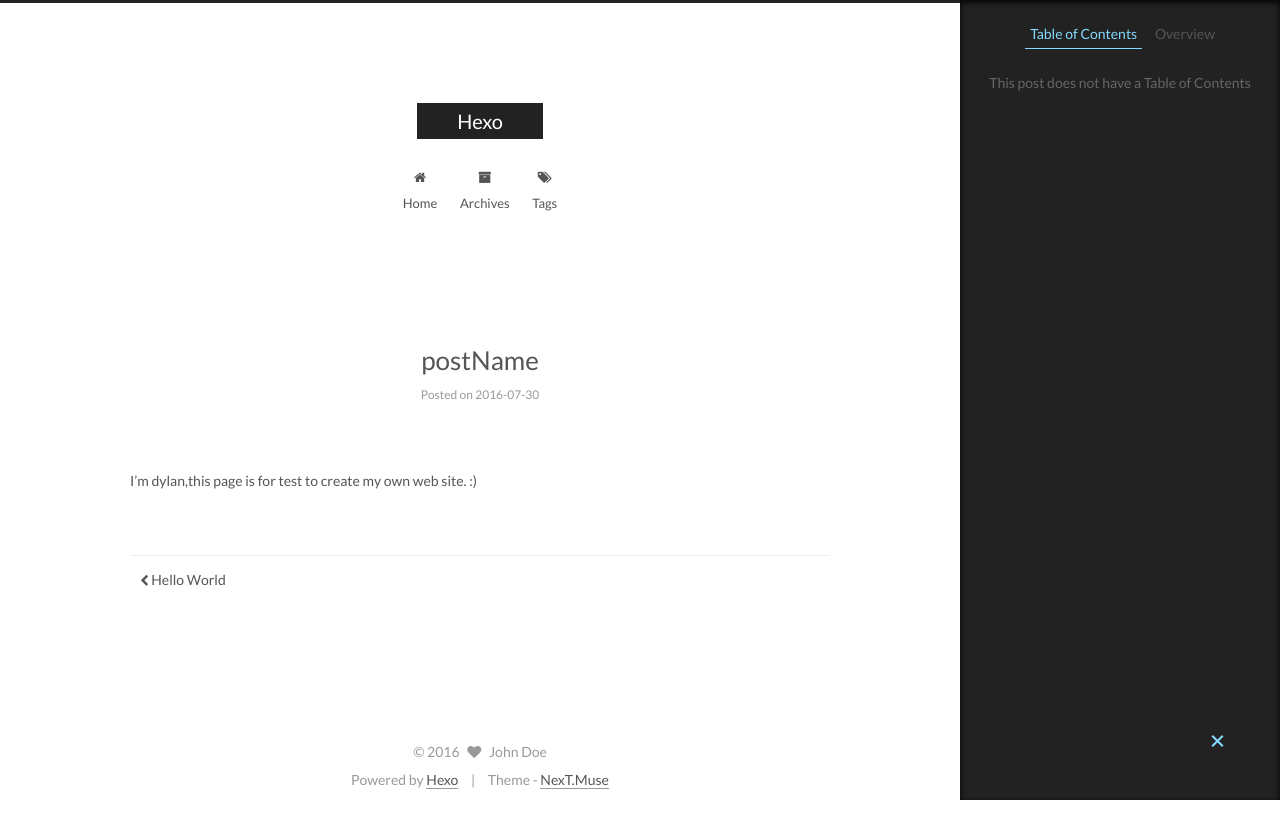
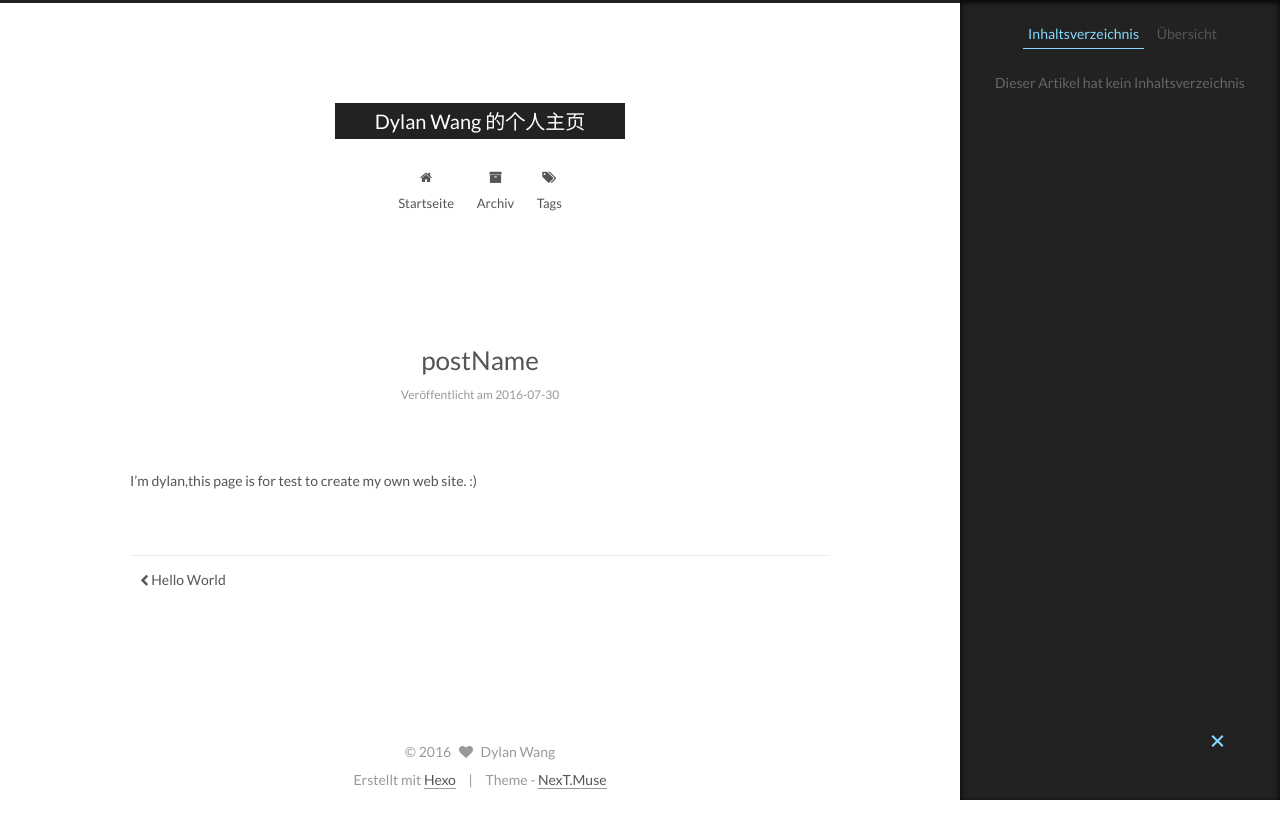
Before and after one commit to riddle-wang/dylan2wang.github.io, a plain HTML site: page 2016/07/30/postName/index.html in a window 1280 px wide. Both pictures are taken after a click on the element 1217 px from the left and 742 px from the top of the page. Drawn offline with Linux system fonts and the light colour scheme.

Commit message:
Site updated: 2016-07-30 21:34:07

```diff
--- a/2016/07/30/postName/index.html
+++ b/2016/07/30/postName/index.html
@@ -88,7 +88,7 @@
 <meta property="og:type" content="article">
 <meta property="og:title" content="postName">
 <meta property="og:url" content="http://yoursite.com/2016/07/30/postName/index.html">
-<meta property="og:site_name" content="Hexo">
+<meta property="og:site_name" content="Dylan Wang 的个人主页">
 <meta property="og:description" content="I’m dylan,this page is for test to create my own web site. :)">
 <meta property="og:updated_time" content="2016-07-30T09:37:21.000Z">
 <meta name="twitter:card" content="summary">
@@ -116,7 +116,7 @@
 
   <link rel="canonical" href="http://yoursite.com/2016/07/30/postName/"/>
 
-  <title> postName | Hexo </title>
+  <title> postName | Dylan Wang 的个人主页 </title>
 </head>
 
 <body itemscope itemtype="http://schema.org/WebPage" lang="">
@@ -147,7 +147,7 @@
   <div class="custom-logo-site-title">
     <a href="/"  class="brand" rel="start">
       <span class="logo-line-before"><i></i></span>
-      <span class="site-title">Hexo</span>
+      <span class="site-title">Dylan Wang 的个人主页</span>
       <span class="logo-line-after"><i></i></span>
     </a>
   </div>
@@ -174,7 +174,7 @@
 
               <i class="menu-item-icon fa fa-fw fa-home"></i> <br />
 
-            Home
+            Startseite
           </a>
         </li>
 
@@ -184,7 +184,7 @@
 
               <i class="menu-item-icon fa fa-fw fa-archive"></i> <br />
 
-            Archives
+            Archiv
           </a>
         </li>
 
@@ -247,7 +247,7 @@
             <span class="post-meta-item-icon">
               <i class="fa fa-calendar-o"></i>
             </span>
-            <span class="post-meta-item-text">Posted on</span>
+            <span class="post-meta-item-text">Veröffentlicht am</span>
             <time itemprop="dateCreated" datetime="2016-07-30T17:36:02+08:00" content="2016-07-30">
               2016-07-30
             </time>
@@ -357,10 +357,10 @@
 
         <ul class="sidebar-nav motion-element">
           <li class="sidebar-nav-toc sidebar-nav-active" data-target="post-toc-wrap" >
-            Table of Contents
+            Inhaltsverzeichnis
           </li>
           <li class="sidebar-nav-overview" data-target="site-overview">
-            Overview
+            Übersicht
           </li>
         </ul>
 
@@ -369,15 +369,15 @@
         <div class="site-author motion-element" itemprop="author" itemscope itemtype="http://schema.org/Person">
           <img class="site-author-image" itemprop="image"
                src="/images/avatar.gif"
-               alt="John Doe" />
-          <p class="site-author-name" itemprop="name">John Doe</p>
+               alt="Dylan Wang" />
+          <p class="site-author-name" itemprop="name">Dylan Wang</p>
           <p class="site-description motion-element" itemprop="description"></p>
         </div>
         <nav class="site-state motion-element">
           <div class="site-state-item site-state-posts">
             <a href="/archives">
               <span class="site-state-item-count">2</span>
-              <span class="site-state-item-name">posts</span>
+              <span class="site-state-item-name">Artikel</span>
             </a>
           </div>
 
@@ -408,7 +408,7 @@
 
 
 
-              <p class="post-toc-empty">This post does not have a Table of Contents</p>
+              <p class="post-toc-empty">Dieser Artikel hat kein Inhaltsverzeichnis</p>
 
           </div>
         </section>
@@ -431,11 +431,11 @@
   <span class="with-love">
     <i class="fa fa-heart"></i>
   </span>
-  <span class="author" itemprop="copyrightHolder">John Doe</span>
+  <span class="author" itemprop="copyrightHolder">Dylan Wang</span>
 </div>
 
 <div class="powered-by">
-  Powered by <a class="theme-link" href="https://hexo.io">Hexo</a>
+  Erstellt mit  <a class="theme-link" href="https://hexo.io">Hexo</a>
 </div>
 
 <div class="theme-info">
--- a/css/main.css
+++ b/css/main.css
@@ -1548,7 +1548,7 @@ pre .javascript .function {
   width: 4px;
   height: 4px;
   border-radius: 50%;
-  background: #ff8337;
+  background: #c3533d;
 }
 .links-of-blogroll {
   font-size: 13px;
```
Also changed, not shown: 2016/07/30/hello-world/index.html (+13 -13 lines), archives/2016/07/index.html (+13 -13 lines), archives/2016/index.html (+13 -13 lines), archives/index.html (+13 -13 lines), index.html (+14 -14 lines).
